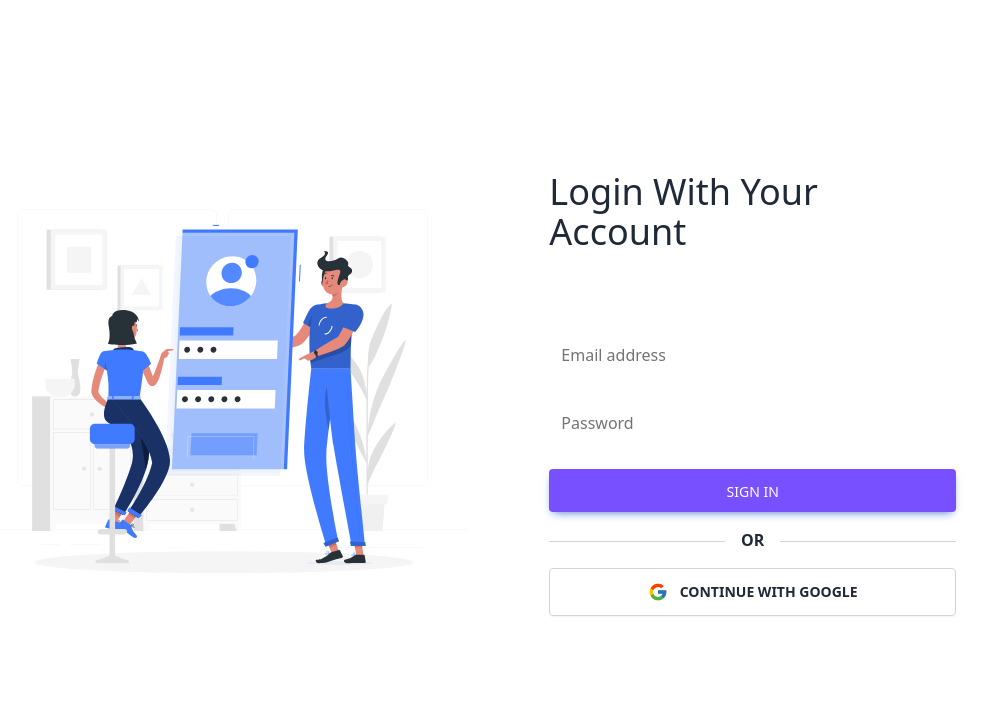
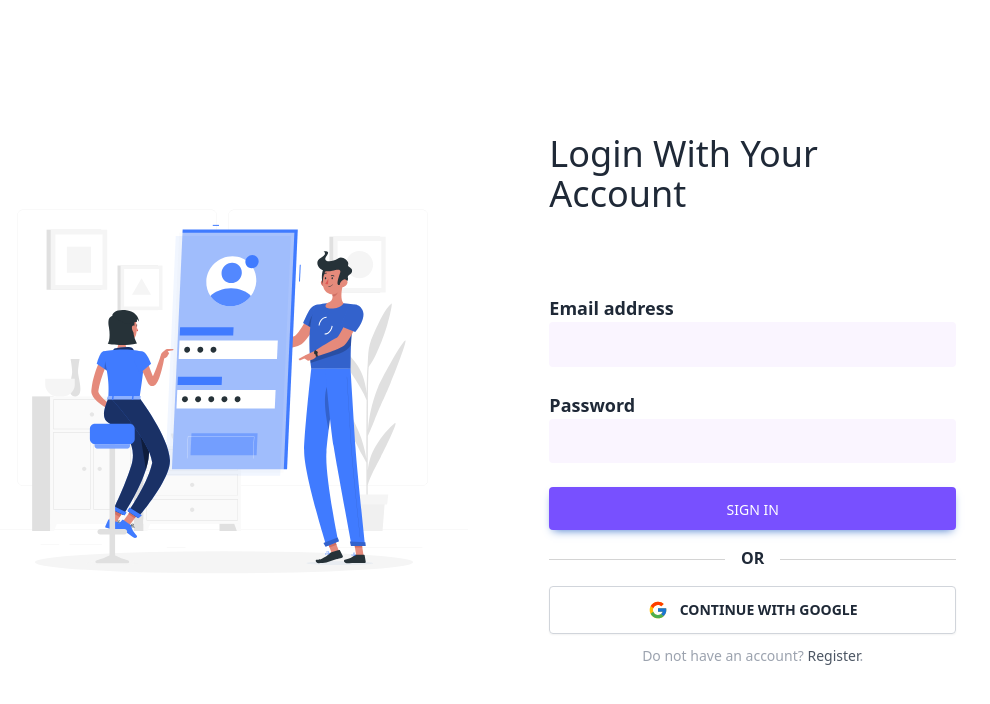
Before and after one commit to rabby9898/task-manager-client, a React (Vite) app: page /login in a window 1280 px wide. Shown: the top 704 px of the page, without its empty margins (172-1162 px from the left). Built offline with nearby package versions, Linux system fonts and the light colour scheme; no server answers.

Commit message:
login funtionalities added

```diff
--- a/package.json
+++ b/package.json
@@ -19,6 +19,7 @@
     "react-hot-toast": "^2.4.1",
     "react-icons": "^4.12.0",
     "react-router-dom": "^6.21.0",
+    "react-spinners": "^0.13.8",
     "react-type-animation": "^3.2.0",
     "sort-by": "^1.2.0"
   },
--- /dev/null
+++ b/src/Components/Shared/Loader/Loader.jsx
@@ -0,0 +1,17 @@
+import { FadeLoader } from "react-spinners";
+
+const Loader = ({ smallHeight }) => {
+  return (
+    <div
+      className={` ${smallHeight ? "h-[250px]" : "h-[70vh]"}
+      flex
+      flex-col
+      justify-center
+      items-center `}
+    >
+      <FadeLoader size={30} color="purple" />
+    </div>
+  );
+};
+
+export default Loader;
--- a/src/Pages/Home/Login/Login.jsx
+++ b/src/Pages/Home/Login/Login.jsx
@@ -1,7 +1,49 @@
+import { Link, useLocation, useNavigate } from "react-router-dom";
 import Container from "../../../Components/Shared/Container/Container";
 import loginImg from "../../../assets/4957136_Mobile login.svg";
 import { FcGoogle } from "react-icons/fc";
+import useAuth from "../../../Hook/useAuth";
+import toast from "react-hot-toast";
+import { savedUser } from "../../../Api/UserApi";
+import { ImSpinner3 } from "react-icons/im";
 const Login = () => {
+  const { signIn, signInWithGoogle, loading } = useAuth();
+  const location = useLocation();
+  const navigate = useNavigate();
+  console.log(location);
+  const from = location?.state?.from?.pathname || "/";
+
+  const handleSignIn = async (e) => {
+    e.preventDefault();
+    const form = e.target;
+    const email = form.email.value;
+    const password = form.password.value;
+
+    try {
+      const result = await signIn(email, password);
+      console.log(result);
+
+      //   await getToken(result?.user?.email);
+      toast.success("Successfully Signed In");
+      navigate(from, { replace: true });
+    } catch (err) {
+      console.log(err);
+      toast.err(`Sign up failed: ${err.message}`);
+    }
+  };
+  const handleGoogleSignIn = async () => {
+    try {
+      const result = await signInWithGoogle();
+      const saveGoogleUserDb = await savedUser(result?.user);
+      console.log(saveGoogleUserDb);
+
+      //   await getToken(result?.user?.email);
+      toast.success("Successfully Signed in");
+      navigate(from, { replace: true });
+    } catch (err) {
+      console.log(err);
+    }
+  };
   return (
     <Container>
       <section className="h-screen">
@@ -15,29 +57,27 @@ const Login = () => {
               <div className=" mb-20">
                 <h1 className="text-4xl text-[]">Login With Your Account</h1>
               </div>
-              <form>
+              <form onSubmit={handleSignIn}>
                 <div className="relative mb-6" data-te-input-wrapper-init>
+                  <label className="text-lg font-semibold">Email address</label>
                   <input
                     type="text"
-                    className="peer block min-h-[auto] w-full rounded border-0 bg-transparent px-3 py-[0.32rem] leading-[2.15] outline-none transition-all duration-200 ease-linear focus:placeholder:opacity-100 data-[te-input-state-active]:placeholder:opacity-100 motion-reduce:transition-none dark:text-neutral-200 dark:placeholder:text-neutral-200 [&:not([data-te-input-placeholder-active])]:placeholder:opacity-0"
+                    className="peer block min-h-[auto] w-full rounded bg-purple-50 px-3 py-[0.32rem] leading-[2.15] outline-none transition-all duration-200 ease-linear focus:placeholder:opacity-100 data-[te-input-state-active]:placeholder:opacity-100 motion-reduce:transition-none dark:text-neutral-200 dark:placeholder:text-neutral-200 [&:not([data-te-input-placeholder-active])]:placeholder:opacity-0"
                     id="exampleFormControlInput3"
                     placeholder="Email address"
+                    name="email"
                   />
-                  <label className="pointer-events-none absolute left-3 top-0 mb-0 max-w-[90%] origin-[0_0] truncate pt-[0.37rem] leading-[2.15] text-neutral-500 transition-all duration-200 ease-out peer-focus:-translate-y-[1.15rem] peer-focus:scale-[0.8] peer-focus:text-primary peer-data-[te-input-state-active]:-translate-y-[1.15rem] peer-data-[te-input-state-active]:scale-[0.8] motion-reduce:transition-none dark:text-neutral-200 dark:peer-focus:text-primary">
-                    Email address
-                  </label>
                 </div>
 
                 <div className="relative mb-6" data-te-input-wrapper-init>
+                  <label className="text-lg font-semibold">Password</label>
                   <input
                     type="password"
-                    className="peer block min-h-[auto] w-full rounded border-0 bg-transparent px-3 py-[0.32rem] leading-[2.15] outline-none transition-all duration-200 ease-linear focus:placeholder:opacity-100 data-[te-input-state-active]:placeholder:opacity-100 motion-reduce:transition-none dark:text-neutral-200 dark:placeholder:text-neutral-200 [&:not([data-te-input-placeholder-active])]:placeholder:opacity-0"
+                    className="peer block min-h-[auto] w-full rounded bg-purple-50 px-3 py-[0.32rem] leading-[2.15] outline-none transition-all duration-200 ease-linear focus:placeholder:opacity-100 data-[te-input-state-active]:placeholder:opacity-100 motion-reduce:transition-none dark:text-neutral-200 dark:placeholder:text-neutral-200 [&:not([data-te-input-placeholder-active])]:placeholder:opacity-0"
                     id="exampleFormControlInput33"
                     placeholder="Password"
+                    name="password"
                   />
-                  <label className="pointer-events-none absolute left-3 top-0 mb-0 max-w-[90%] origin-[0_0] truncate pt-[0.37rem] leading-[2.15] text-neutral-500 transition-all duration-200 ease-out peer-focus:-translate-y-[1.15rem] peer-focus:scale-[0.8] peer-focus:text-primary peer-data-[te-input-state-active]:-translate-y-[1.15rem] peer-data-[te-input-state-active]:scale-[0.8] motion-reduce:transition-none dark:text-neutral-200 dark:peer-focus:text-primary">
-                    Password
-                  </label>
                 </div>
 
                 <button
@@ -46,7 +86,11 @@ const Login = () => {
                   data-te-ripple-init
                   data-te-ripple-color="light"
                 >
-                  Sign in
+                  {loading ? (
+                    <ImSpinner3 className="animate-spin mx-auto" />
+                  ) : (
+                    "Sign in"
+                  )}
                 </button>
 
                 <div className="my-4 flex items-center before:mt-0.5 before:flex-1 before:border-t before:border-neutral-300 after:mt-0.5 after:flex-1 after:border-t after:border-neutral-300">
@@ -56,6 +100,7 @@ const Login = () => {
                 </div>
 
                 <button
+                  onClick={handleGoogleSignIn}
                   className="btn h-[0] uppercase text-sm mb-3 flex w-full gap-3 py-3 items-center justify-center rounded bg-transparent border-[.5px] border-gray-300"
                   data-te-ripple-init
                   data-te-ripple-color="light"
@@ -64,6 +109,16 @@ const Login = () => {
                   Continue with Google
                 </button>
               </form>
+              <p className="px-6 text-sm text-center text-gray-400">
+                Do not have an account?{" "}
+                <Link
+                  to="/signup"
+                  className="hover:underline hover:text-[#7850ff] text-gray-600"
+                >
+                  Register
+                </Link>
+                .
+              </p>
             </div>
           </div>
         </div>
--- a/src/Pages/Register/Register.jsx
+++ b/src/Pages/Register/Register.jsx
@@ -6,9 +6,11 @@ import useAuth from "../../Hook/useAuth";
 import toast from "react-hot-toast";
 import { Link, useNavigate } from "react-router-dom";
 import { savedUser } from "../../Api/UserApi";
+import { ImSpinner3 } from "react-icons/im";
 
 const Register = () => {
-  const { updateUserProfile, createUser, signInWithGoogle } = useAuth();
+  const { updateUserProfile, createUser, signInWithGoogle, loading } =
+    useAuth();
   const navigate = useNavigate();
   const handleRegister = async (e) => {
     e.preventDefault();
@@ -124,7 +126,11 @@ const Register = () => {
                     data-te-ripple-init
                     data-te-ripple-color="light"
                   >
-                    Register
+                    {loading ? (
+                      <ImSpinner3 className="animate-spin mx-auto" />
+                    ) : (
+                      "Register"
+                    )}
                   </button>
 
                   <div className="my-4 flex items-center before:mt-0.5 before:flex-1 before:border-t before:border-neutral-300 after:mt-0.5 after:flex-1 after:border-t after:border-neutral-300">
--- /dev/null
+++ b/src/Routes/PrivateRoute.jsx
@@ -0,0 +1,13 @@
+import { Navigate, useLocation } from "react-router-dom";
+import useAuth from "../Hook/useAuth";
+import Loader from "../Components/Shared/Loader/Loader";
+
+const PrivateRoute = ({ children }) => {
+  const { user, loading } = useAuth();
+  const location = useLocation();
+  if (loading) return <Loader />;
+  if (user) return children;
+  return <Navigate to={"/login"} state={{ from: location }} replace />;
+};
+
+export default PrivateRoute;
```
Also changed, not shown: 1 other file (tests, documents, lock files or other folders).
